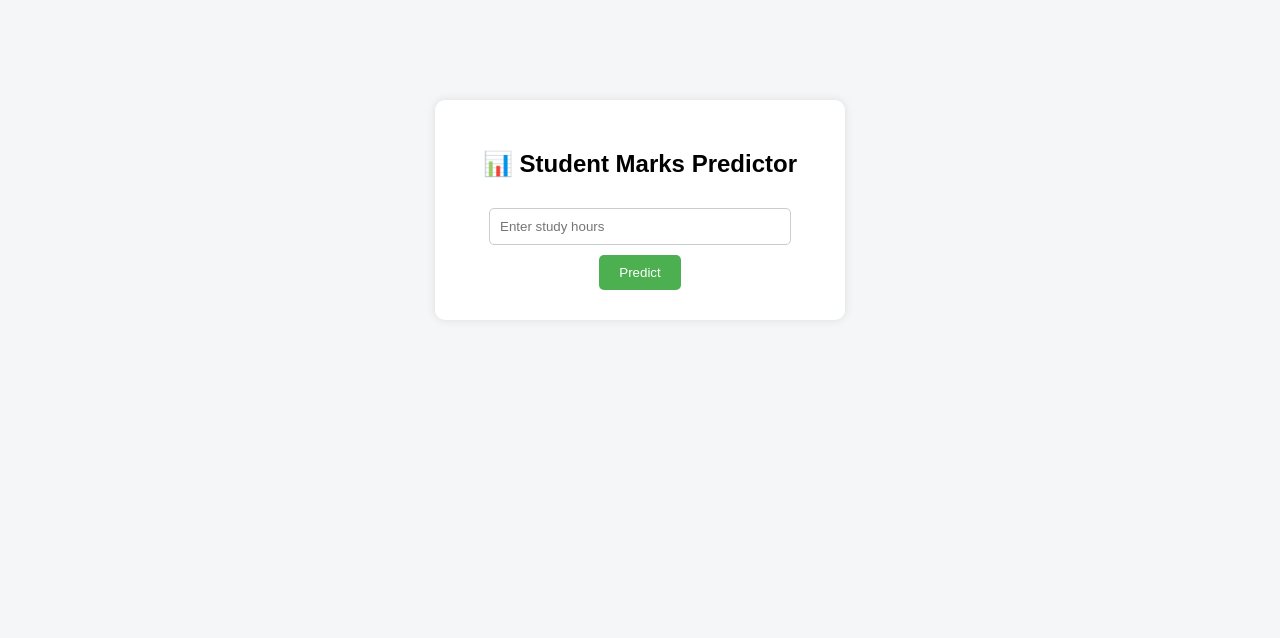
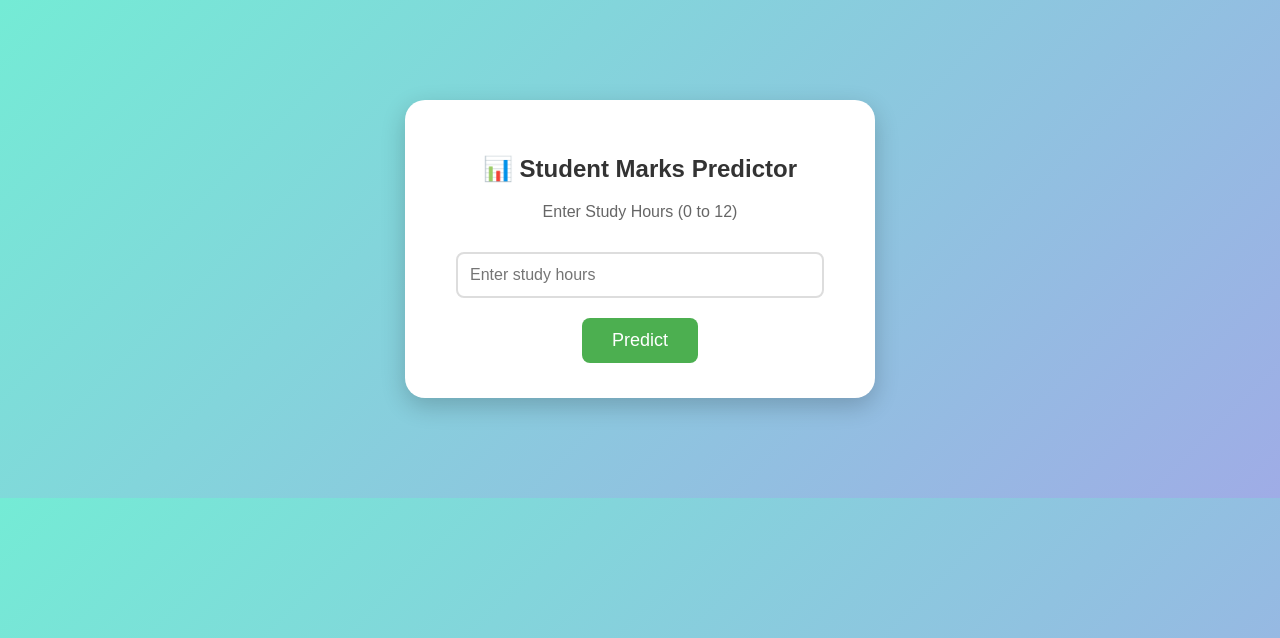
Before and after one commit to hasibudjaman/student-mark-predict, a Flask app: page / in a window 1280 px wide. Shown: the top 638 px of the page. Run offline with Flask 3, Linux system fonts and the light colour scheme; parts of the project's set-up code (start-up, migrations or seed data) failed here and were passed over.

Commit message:
html file change

```diff
--- a/templates/index.html
+++ b/templates/index.html
@@ -2,70 +2,113 @@
 <html>
 <head>
     <title>Student Marks Predictor</title>
+
     <style>
-        body {
-            font-family: Arial;
-            background: #f4f6f8;
-            text-align: center;
+
+        body{
+            font-family:Arial;
+            background: linear-gradient(135deg,#74ebd5,#9face6);
+            text-align:center;
+            margin:0;
+            padding:0;
         }
 
-        .container {
-            margin-top: 100px;
-            background: white;
-            padding: 30px;
-            width: 350px;
-            margin-left: auto;
-            margin-right: auto;
-            border-radius: 10px;
-            box-shadow: 0 0 10px rgba(0,0,0,0.1);
+        .container{
+            width:400px;
+            margin:100px auto;
+            background:white;
+            padding:35px;
+            border-radius:20px;
+            box-shadow:0px 8px 25px rgba(0,0,0,0.2);
         }
 
-        input {
-            padding: 10px;
-            width: 80%;
-            margin: 10px;
-            border-radius: 5px;
-            border: 1px solid #ccc;
+        h2{
+            color:#333;
+            margin-bottom:20px;
         }
 
-        button {
-            padding: 10px 20px;
-            background: #4CAF50;
-            color: white;
-            border: none;
-            border-radius: 5px;
-            cursor: pointer;
+        p{
+            color:#666;
         }
 
-        button:hover {
-            background: #45a049;
+        input{
+            width:85%;
+            padding:12px;
+            margin-top:15px;
+            border:2px solid #ddd;
+            border-radius:8px;
+            font-size:16px;
         }
 
-        .result {
-            margin-top: 20px;
-            font-size: 20px;
-            color: #333;
-            font-weight: bold;
+        input:focus{
+            border-color:#4CAF50;
+            outline:none;
         }
+
+        button{
+            margin-top:20px;
+            padding:12px 30px;
+            background:#4CAF50;
+            color:white;
+            border:none;
+            border-radius:8px;
+            font-size:18px;
+            cursor:pointer;
+        }
+
+        button:hover{
+            background:#45a049;
+        }
+
+        .result{
+            margin-top:25px;
+            background:#f3fff3;
+            padding:15px;
+            border-radius:10px;
+            font-size:24px;
+            font-weight:bold;
+            color:#2d7a2d;
+        }
+
     </style>
 </head>
 
 <body>
 
 <div class="container">
+
 <h2>📊 Student Marks Predictor</h2>
 
+<p>Enter Study Hours (0 to 12)</p>
+
 <form method="POST">
-        <input type="number" name="hours" placeholder="Enter study hours" required>
+
+<input
+type="number"
+name="hours"
+placeholder="Enter study hours"
+min="0"
+max="12"
+step="0.5"
+required
+>
+
 <br>
-        <button type="submit">Predict</button>
+
+<button type="submit">
+Predict
+</button>
+
 </form>
 
 {% if prediction %}
+
 <div class="result">
 🎯 Predicted Marks: {{ prediction }}
 </div>
+
 {% endif %}
+
 </div>
 
 </body>
```
Lines whose indentation alone changed are shown as unchanged.
